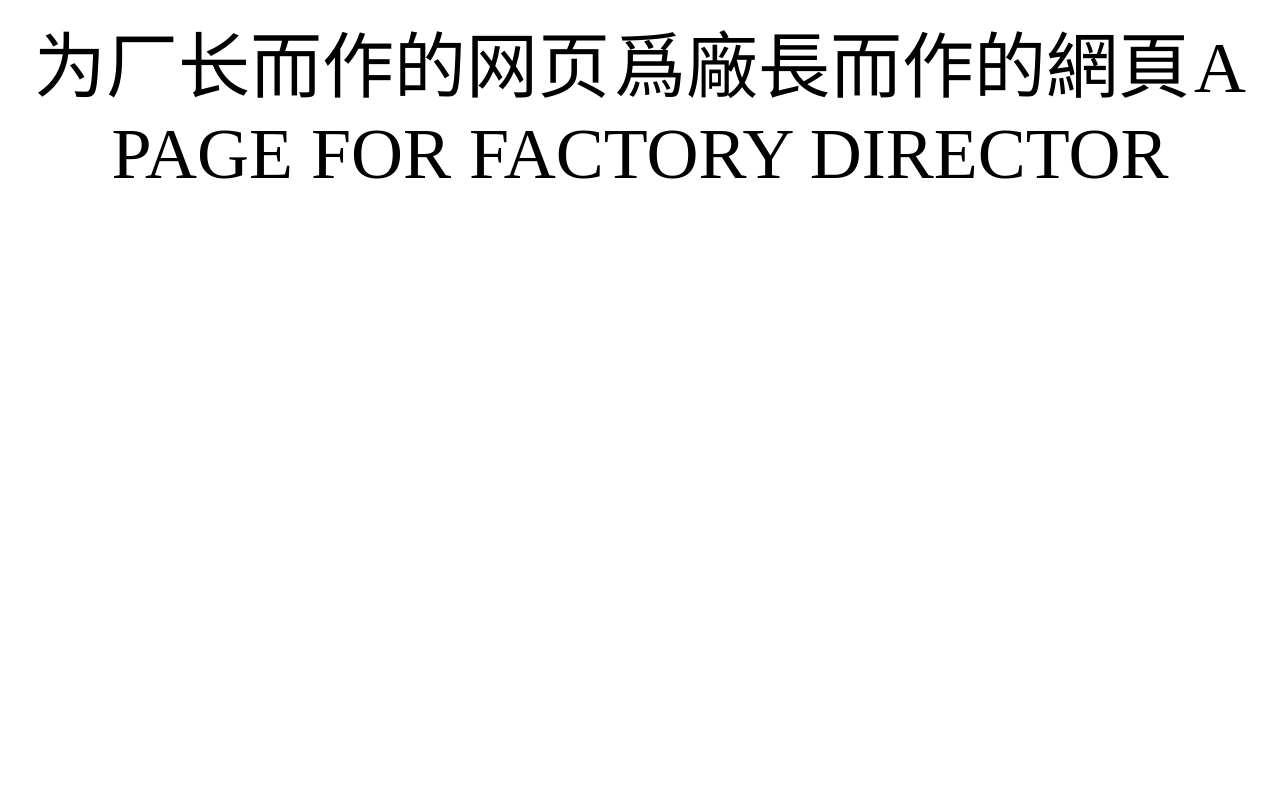
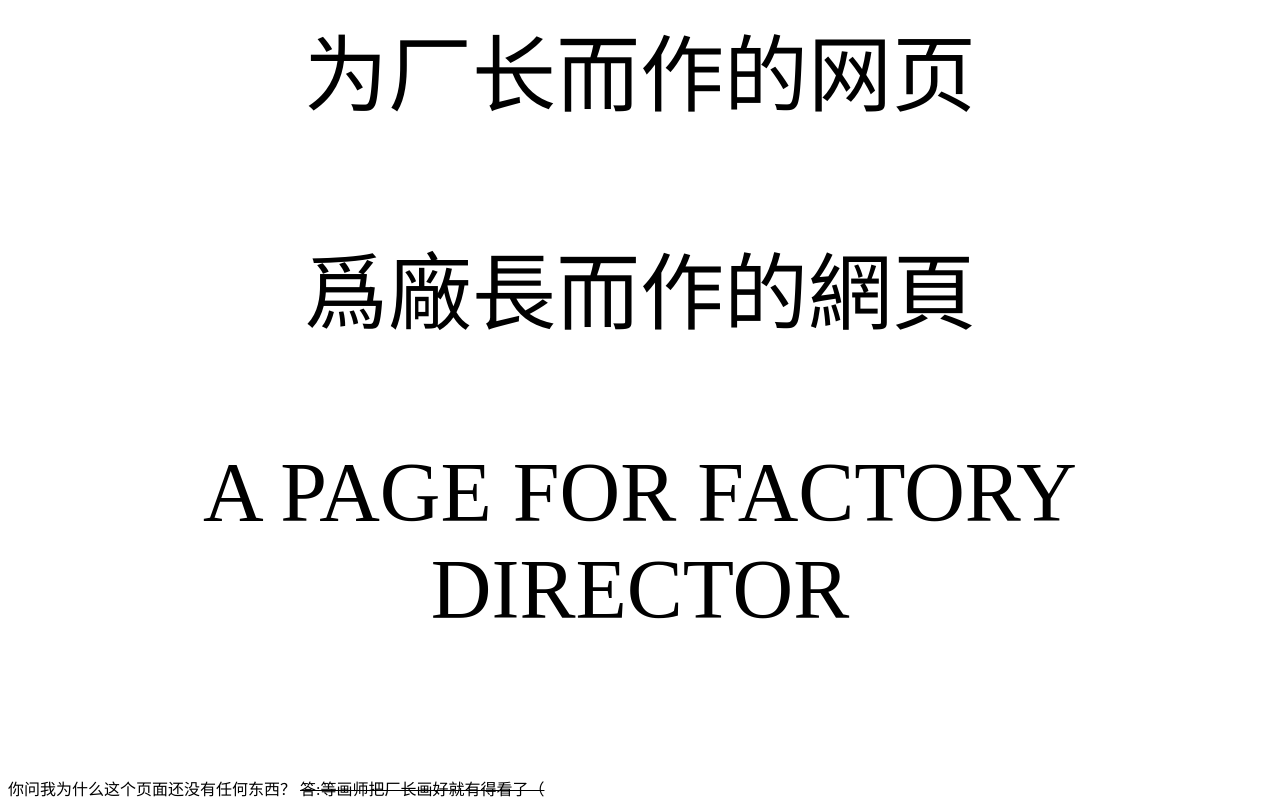
Before and after one commit to liedou/cz.liedou.cc, a plain HTML site: page index.html in a window 1280 px wide. Drawn offline with Linux system fonts and the light colour scheme.

Commit message:
Update index.html

```diff
--- a/index.html
+++ b/index.html
@@ -10,10 +10,17 @@
 
 <body>
     <center>
-        <span style="font-size: 72px;">为厂长而作的网页</span>
-        <span style="font-size: 72px;">爲廠長而作的網頁</span>
-        <span style="font-size: 72px;">A PAGE FOR FACTORY DIRECTOR</span>
+        <span style="font-size: 84px;">
+            为厂长而作的网页<br><br>
+            爲廠長而作的網頁<br><br>
+            A PAGE FOR FACTORY DIRECTOR
+        </span>
     </center>
+    <span style="position: fixed; bottom: 0%;">你问我为什么这个页面还没有任何东西？
+        <span style="text-decoration: line-through;">
+            答:等画师把厂长画好就有得看了（
+        </span>
+    </span>
 </body>
 
 </html>
```
